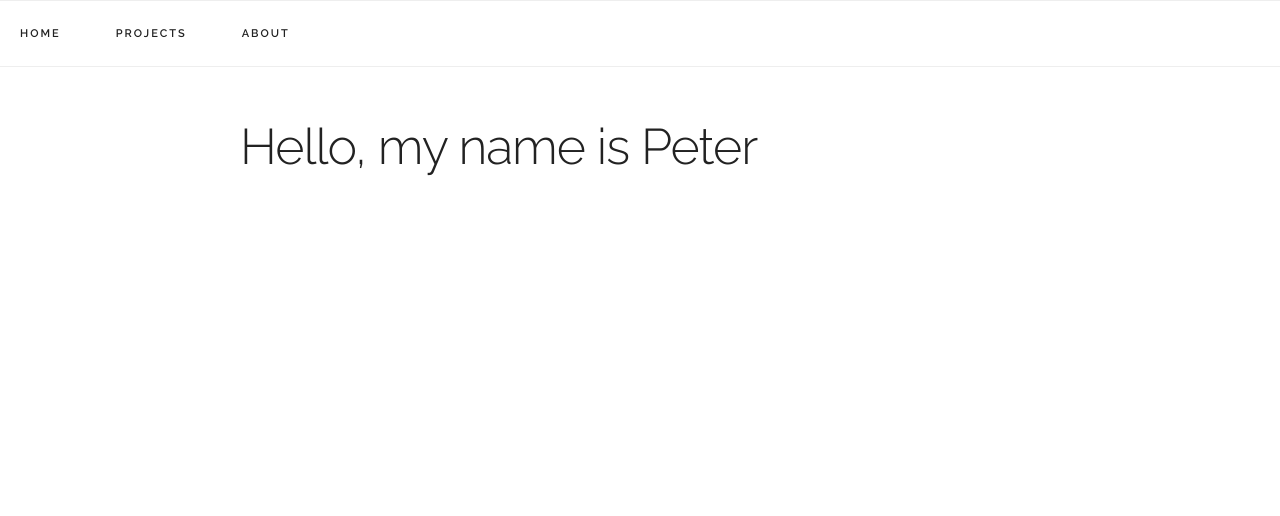
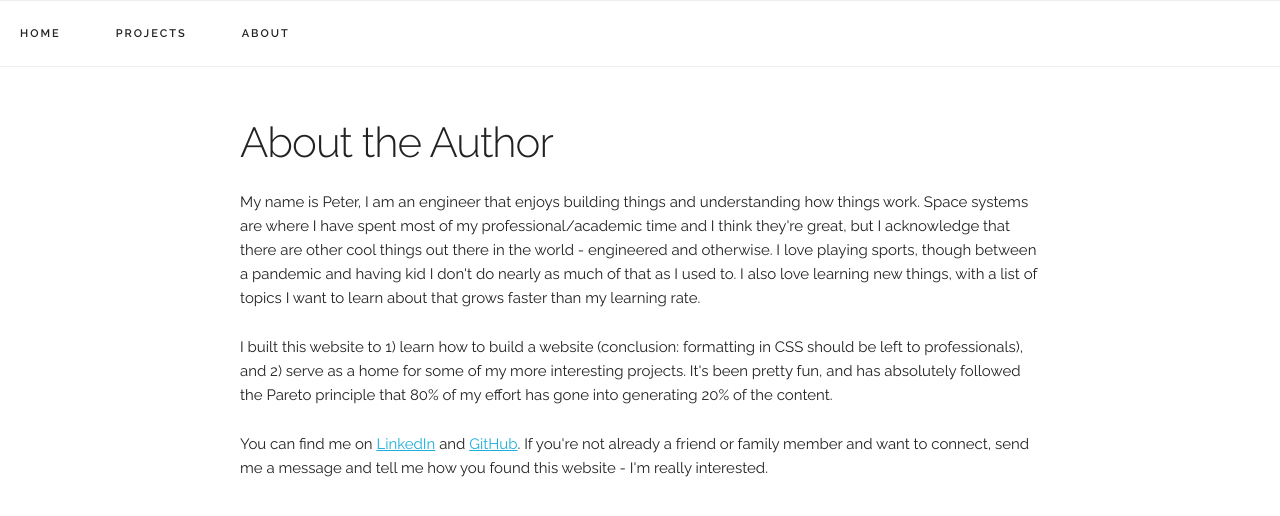
Before and after one commit to pdav5883/blr-home, a plain HTML site: page author.html in a window 1280 px wide. Drawn offline with nearby package versions, Linux system fonts and the light colour scheme.

Commit message:
Finish about author

```diff
--- a/author.html
+++ b/author.html
@@ -28,7 +28,12 @@
       </div>
     </nav>
     <div class="top container">
-      <h1>Hello, my name is Peter</h1>
+      <h2>About the Author</h2>
+      <p>My name is Peter, I am an engineer that enjoys building things and understanding how things work. Space systems are where I have spent most of my professional/academic time and I think they're great, but I acknowledge that there are other cool things out there in the world - engineered and otherwise. I love playing sports, though between a pandemic and having kid I don't do nearly as much of that as I used to. I also love learning new things, with a list of topics I want to learn about that grows faster than my learning rate.</p>
+
+      <p>I built this website to 1) learn how to build a website (conclusion: formatting in CSS should be left to professionals), and 2) serve as a home for some of my more interesting projects. It's been pretty fun, and has absolutely followed the Pareto principle that 80% of my effort has gone into generating 20% of the content.</p>
+
+      <p>You can find me on <a href="https://www.linkedin.com/in/peter-davison-28a6247b/">LinkedIn</a> and <a href="https://github.com/pdav5883">GitHub</a>. If you're not already a friend or family member and want to connect, send me a message and tell me how you found this website - I'm really interested.</p>
     </div>
 </body>
 </html>
```
